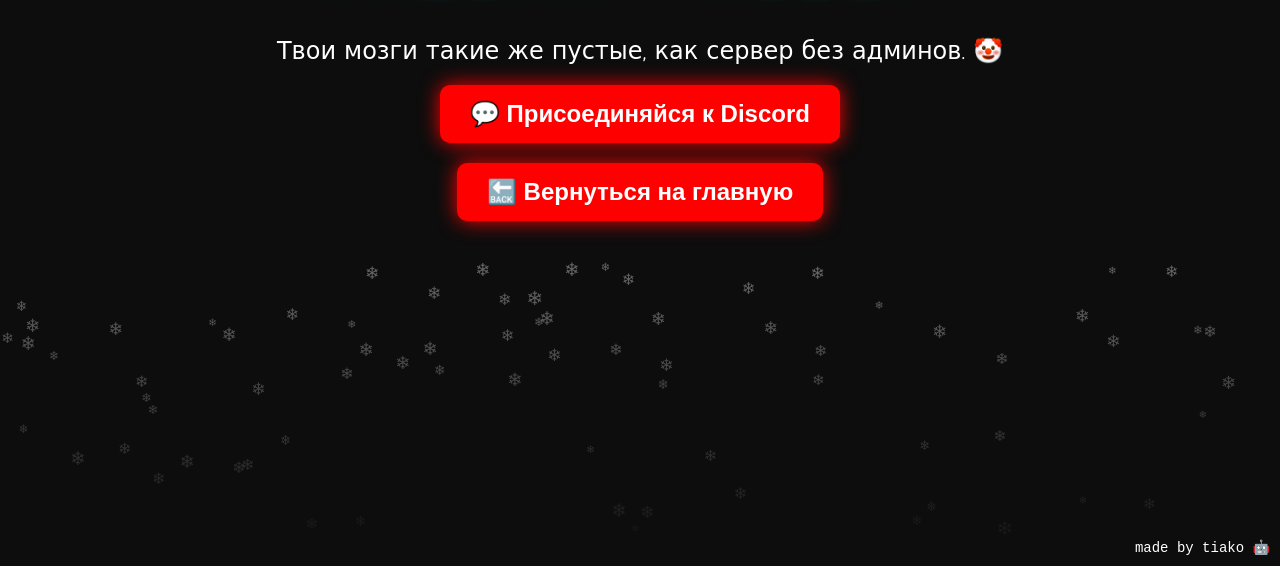
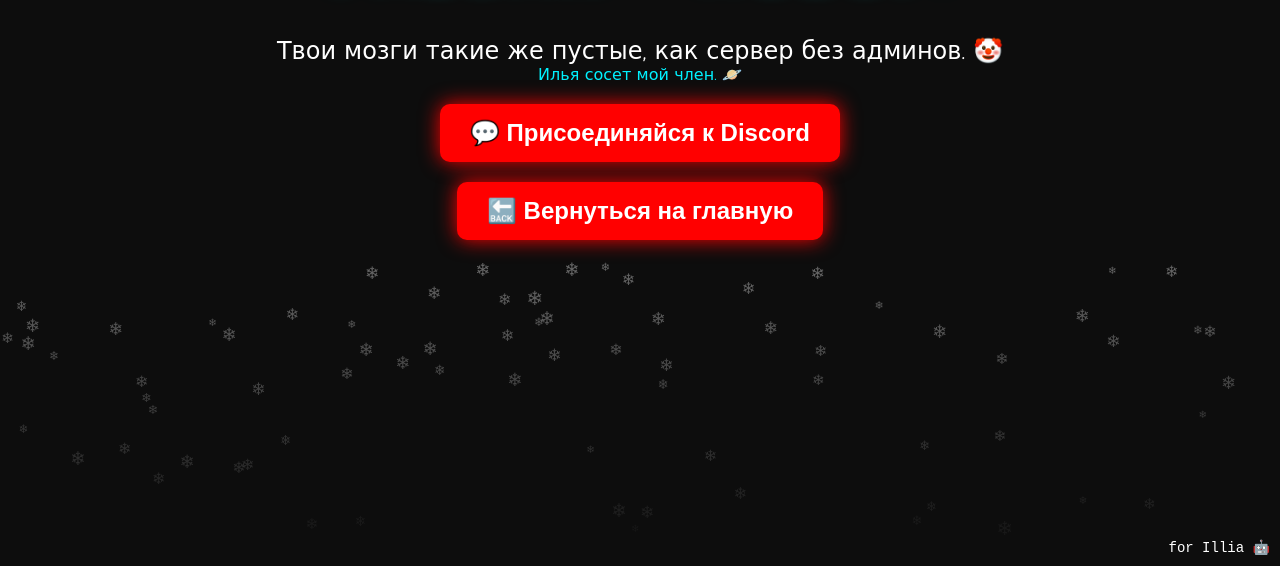
Before and after one commit to CobraRaft/razvan, a plain HTML site: page russkiy.html in a window 1280 px wide. Shown: the part 234-800 px from the top of the page. Drawn offline with Linux system fonts and the light colour scheme.

Commit message:
Update russkiy.html

```diff
--- a/russkiy.html
+++ b/russkiy.html
@@ -86,11 +86,12 @@
 
   <h1>РАЗВАН — ПОЗОР!</h1>
   <div class="clash">Твои мозги такие же пустые, как сервер без админов. 🤡</div>
+  <div calss="clash">Илья сосет мой член. 🪐</div>
 
   <button class="btn" onclick="window.open('https://discord.gg/XWmahCvagp', '_blank')">💬 Присоединяйся к Discord</button>
   <button class="btn" onclick="location.href='index.html'">🔙 Вернуться на главную</button>
 
-  <div class="signature">made by tiako 🤖</div>
+  <div class="signature">for Illia 🤖</div>
 
   <script>
     const snowCount = 100;
```
